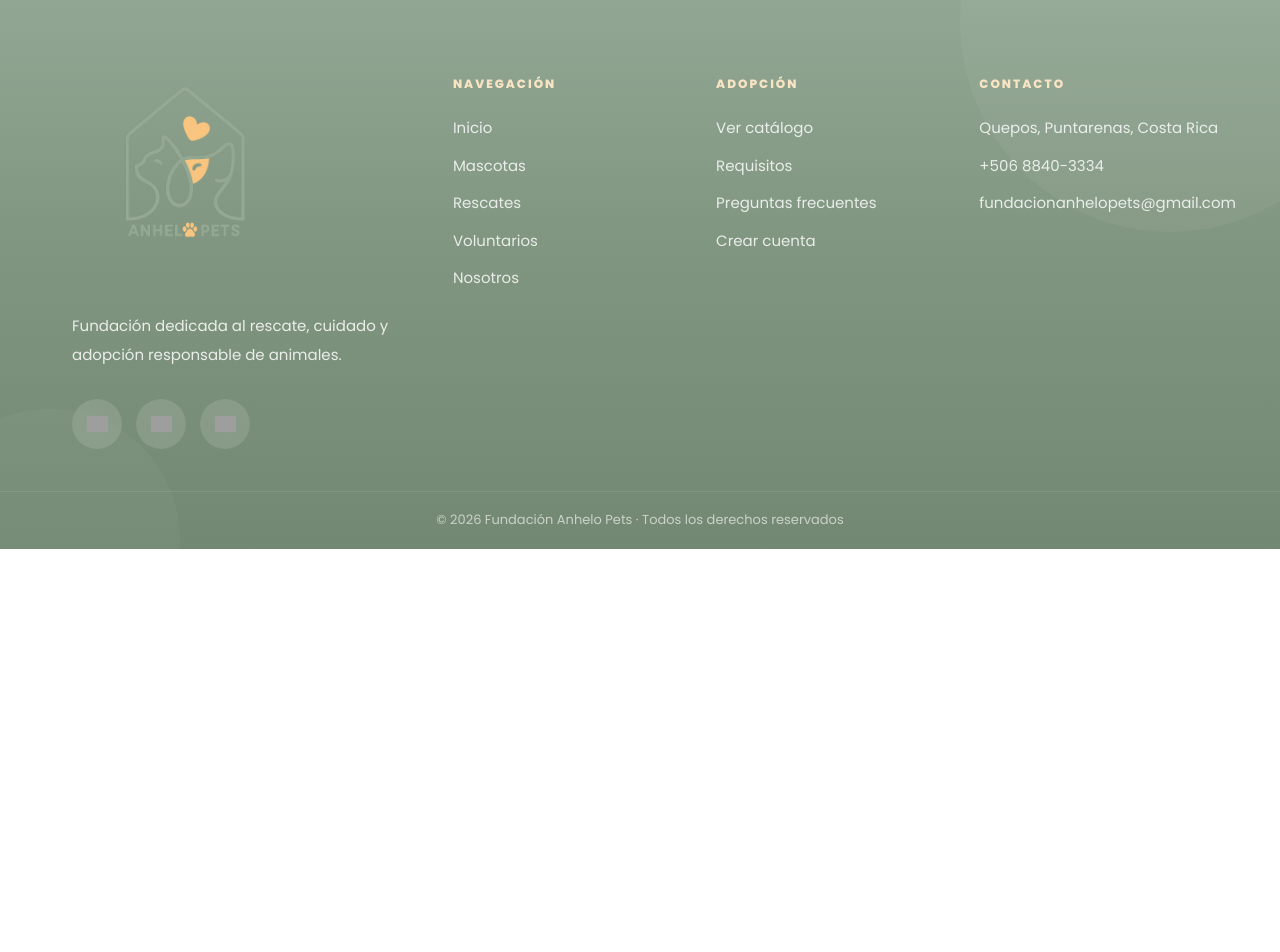
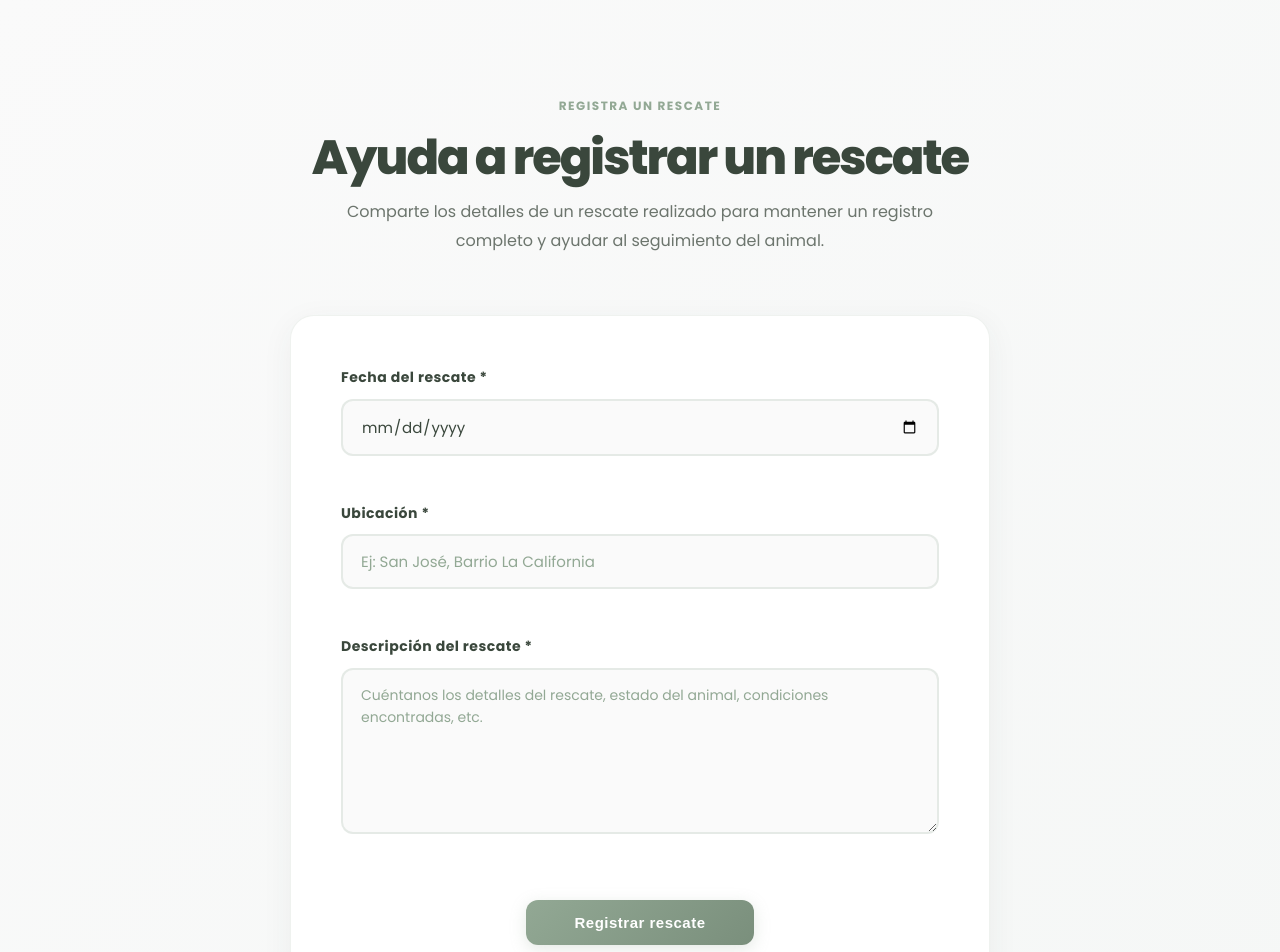
Before and after one commit to joerodriguezz/Proyecto-Pagina-Web-Anhelo-Pets, a Vue app in the folder frontend/: page /rescates in a window 1280 px wide. Shown: the part 2220-3172 px from the top of the page. Before the commit the page ends 2769 px from the top, so only its background shows below. Built offline with nearby package versions, Linux system fonts and the light colour scheme; grey boxes are pictures that could not be loaded.

Commit message:
Formularios

```diff
--- a/frontend/src/views/RescatesView.vue
+++ b/frontend/src/views/RescatesView.vue
@@ -1,4 +1,5 @@
 <script setup>
+import { ref } from 'vue'
 import NavBar from '../components/NavBar.vue'
 import FooterBar from '../components/FooterBar.vue'
 
@@ -23,6 +24,31 @@ const stories = [
   }
 
 ]
+
+// Formulario de registro de rescates
+const formRescate = ref({
+  fecha: '',
+  ubicacion: '',
+  descripcion: ''
+})
+
+const mensajeExito = ref('')
+
+const registrarRescate = () => {
+  if (!formRescate.value.fecha || !formRescate.value.ubicacion || !formRescate.value.descripcion) {
+    alert('Por favor completa todos los campos')
+    return
+  }
+
+  // TODO: enviar al backend cuando exista la API
+  console.log('Rescate registrado:', formRescate.value)
+  mensajeExito.value = '✓ Rescate registrado exitosamente'
+
+  // limpiar formulario
+  formRescate.value = { fecha: '', ubicacion: '', descripcion: '' }
+
+  setTimeout(() => { mensajeExito.value = '' }, 3000)
+}
 </script>
 
 <template>
@@ -161,6 +187,95 @@ const stories = [
             <p>
               Voluntarios activos
             </p>
+
+          </div>
+
+        </div>
+
+
+      </div>
+
+    </section>
+
+    <!-- FORMULARIO DE REGISTRO DE RESCATES -->
+
+    <section class="registro-rescates-section">
+
+      <div class="container">
+
+        <div class="registro-header">
+
+          <span>REGISTRA UN RESCATE</span>
+
+          <h2>Ayuda a registrar un rescate</h2>
+
+          <p>Comparte los detalles de un rescate realizado para mantener un registro completo y ayudar al seguimiento del animal.</p>
+
+        </div>
+
+        <div class="form-wrapper">
+
+          <form class="rescate-form" @submit.prevent="registrarRescate">
+
+            <div class="form-group">
+
+              <label for="fecha">Fecha del rescate *</label>
+
+              <input
+                type="date"
+                id="fecha"
+                v-model="formRescate.fecha"
+                class="form-input"
+                required
+              >
+
+            </div>
+
+            <div class="form-group">
+
+              <label for="ubicacion">Ubicación *</label>
+
+              <input
+                type="text"
+                id="ubicacion"
+                v-model="formRescate.ubicacion"
+                class="form-input"
+                placeholder="Ej: San José, Barrio La California"
+                required
+              >
+
+            </div>
+
+            <div class="form-group full-width">
+
+              <label for="descripcion">Descripción del rescate *</label>
+
+              <textarea
+                id="descripcion"
+                v-model="formRescate.descripcion"
+                class="form-textarea"
+                placeholder="Cuéntanos los detalles del rescate, estado del animal, condiciones encontradas, etc."
+                rows="6"
+                required
+              ></textarea>
+
+            </div>
+
+            <div class="form-actions">
+
+              <button type="submit" class="btn-registrar">
+
+                Registrar rescate
+
+              </button>
+
+            </div>
+
+          </form>
+
+          <div v-if="mensajeExito" class="mensaje-exito">
+
+            {{ mensajeExito }}
 
           </div>
 
@@ -517,6 +632,241 @@ const stories = [
   line-height: 1.7;
 }
 
+/* FORMULARIO DE REGISTRO */
+
+.registro-rescates-section {
+
+  padding: 100px 24px;
+
+  background: linear-gradient(135deg, #FAFAFA 0%, #F5F7F6 100%);
+}
+
+.registro-header {
+
+  text-align: center;
+
+  margin-bottom: 60px;
+}
+
+.registro-header span {
+
+  color: #92A894;
+
+  font-size: 12px;
+
+  font-weight: 700;
+
+  letter-spacing: 1.5px;
+
+  text-transform: uppercase;
+}
+
+.registro-header h2 {
+
+  font-size: 48px;
+
+  line-height: 1;
+
+  letter-spacing: -2px;
+
+  color: #3A473C;
+
+  font-weight: 800;
+
+  margin: 16px 0;
+}
+
+.registro-header p {
+
+  color: #6C756D;
+
+  font-size: 16px;
+
+  line-height: 1.8;
+
+  max-width: 600px;
+
+  margin: auto;
+}
+
+.form-wrapper {
+
+  max-width: 700px;
+
+  margin: auto;
+
+  background: white;
+
+  border-radius: 24px;
+
+  padding: 50px;
+
+  border: 1px solid rgba(146,168,148,0.15);
+
+  box-shadow: 0 8px 32px rgba(58,71,60,0.06);
+}
+
+.rescate-form {
+
+  display: grid;
+
+  gap: 28px;
+}
+
+.form-group {
+
+  display: flex;
+
+  flex-direction: column;
+
+  gap: 10px;
+}
+
+.form-group.full-width {
+
+  grid-column: 1;
+}
+
+.form-group label {
+
+  color: #3A473C;
+
+  font-size: 14px;
+
+  font-weight: 700;
+
+  letter-spacing: 0.5px;
+}
+
+.form-input,
+.form-textarea {
+
+  padding: 14px 18px;
+
+  border-radius: 12px;
+
+  border: 2px solid rgba(146,168,148,0.20);
+
+  font-family: inherit;
+
+  font-size: 15px;
+
+  color: #3A473C;
+
+  transition: 0.3s ease;
+
+  background: #FAFAFA;
+}
+
+.form-input:focus,
+.form-textarea:focus {
+
+  outline: none;
+
+  border-color: #92A894;
+
+  background: white;
+
+  box-shadow: 0 0 0 3px rgba(146,168,148,0.10);
+}
+
+.form-textarea {
+
+  resize: vertical;
+
+  font-size: 14px;
+
+  line-height: 1.6;
+}
+
+.form-textarea::placeholder,
+.form-input::placeholder {
+
+  color: #92A894;
+}
+
+.form-actions {
+
+  display: flex;
+
+  justify-content: center;
+
+  margin-top: 20px;
+}
+
+.btn-registrar {
+
+  padding: 14px 48px;
+
+  border-radius: 12px;
+
+  border: none;
+
+  background: linear-gradient(135deg, #92A894 0%, #7A8F7C 100%);
+
+  color: white;
+
+  font-size: 15px;
+
+  font-weight: 700;
+
+  letter-spacing: 0.5px;
+
+  cursor: pointer;
+
+  transition: 0.3s ease;
+
+  box-shadow: 0 4px 16px rgba(146,168,148,0.25);
+}
+
+.btn-registrar:hover {
+
+  transform: translateY(-2px);
+
+  box-shadow: 0 6px 24px rgba(146,168,148,0.35);
+}
+
+.btn-registrar:active {
+
+  transform: translateY(0);
+}
+
+.mensaje-exito {
+
+  margin-top: 20px;
+
+  padding: 16px 20px;
+
+  background: #E8F5E9;
+
+  border-radius: 12px;
+
+  color: #2E7D32;
+
+  text-align: center;
+
+  font-weight: 600;
+
+  animation: slideIn 0.3s ease;
+}
+
+@keyframes slideIn {
+
+  from {
+
+    opacity: 0;
+
+    transform: translateY(-10px);
+  }
+
+  to {
+
+    opacity: 1;
+
+    transform: translateY(0);
+  }
+}
+
 /* RESPONSIVE */
 
 @media (max-width: 1000px) {
```
